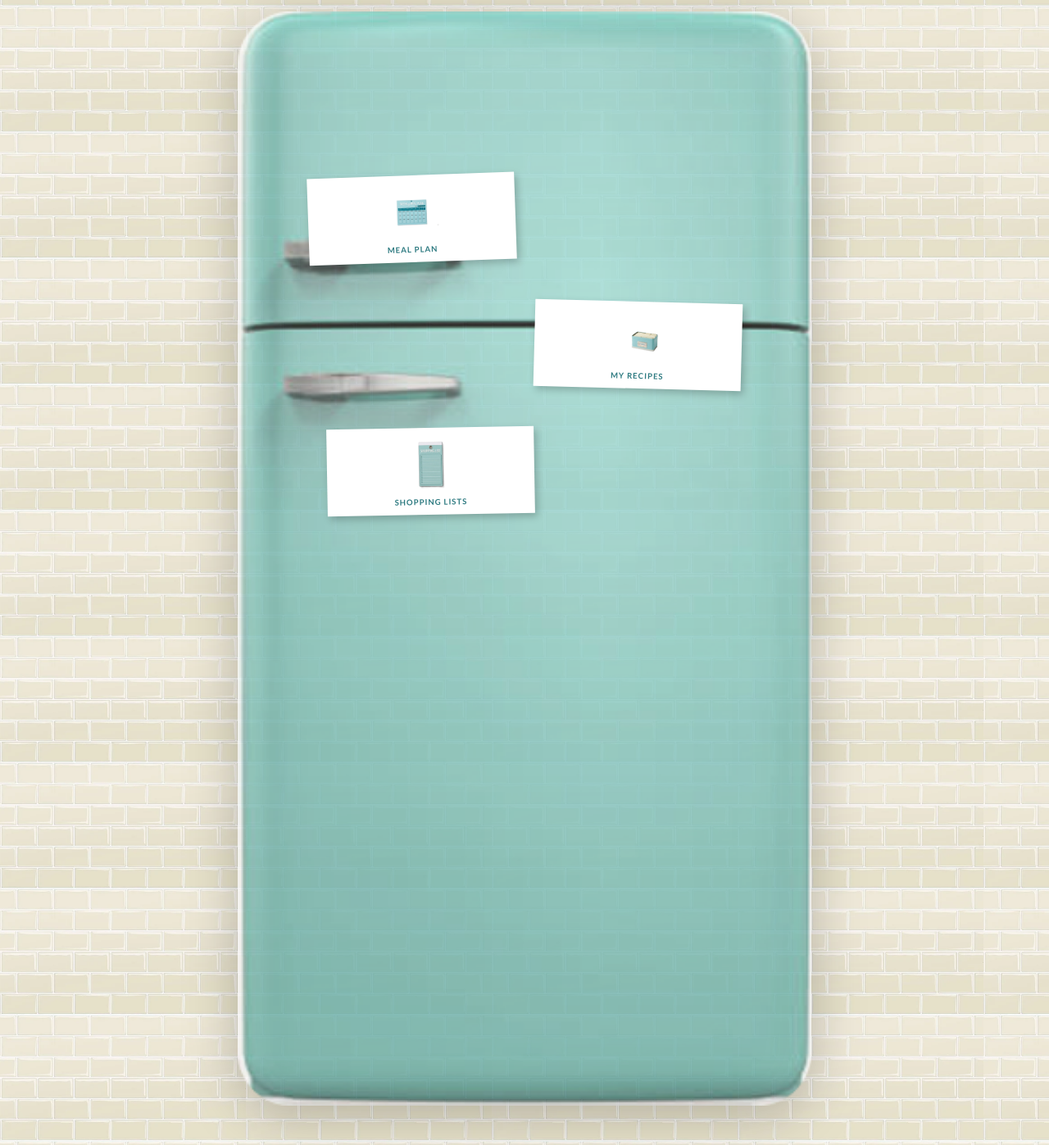
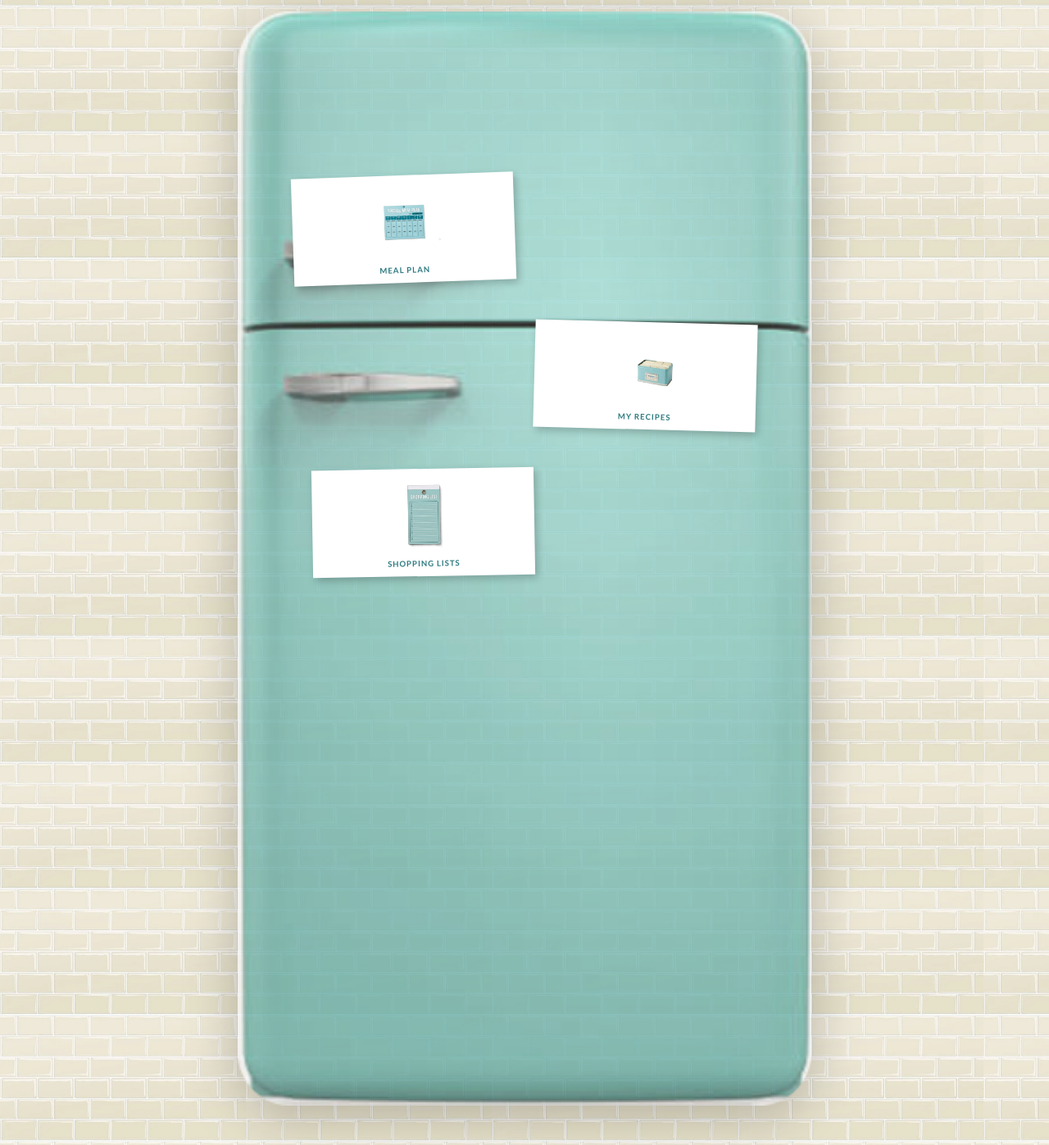
Before and after one commit to aimeewirick/home-bakes, a Flask app: page / in a window 1280 px wide. Shown: the part 146-1543 px from the top of the page at 82% size. Run offline with Flask 3, Linux system fonts and the light colour scheme; some libraries are stand-ins or nearby versions; some web fonts are replaced.

Commit message:
moving and changing magnets

```diff
--- a/static/css/index.css
+++ b/static/css/index.css
@@ -63,7 +63,7 @@ body {
   top: 15%;
   left: 50%;
   transform: translateX(-50%);
-  width: 82%;
+  width: 88%;
   display: flex;
   flex-direction: column;
   gap: 3rem;
@@ -109,8 +109,8 @@ body {
 
 /* ── Magnet card images ── */
 .magnet-card img {
-  width: 70px;
-  height: 70px;
+  width: 95px;
+  height: 95px;
   object-fit: contain;
   background: transparent;
   mix-blend-mode: multiply;
```
